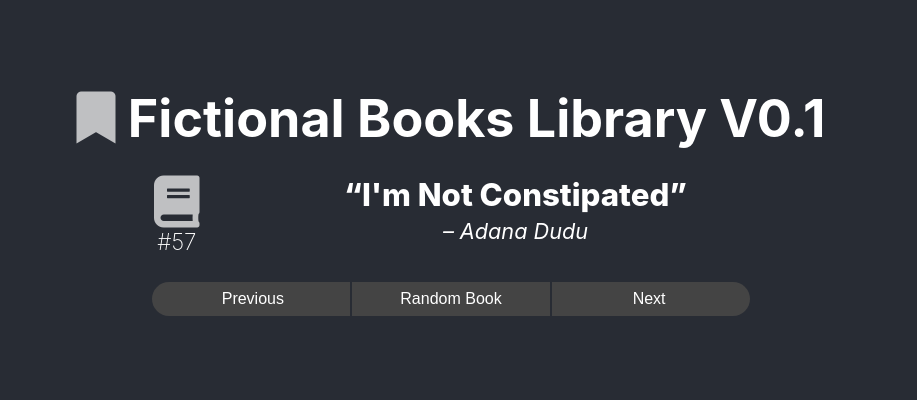
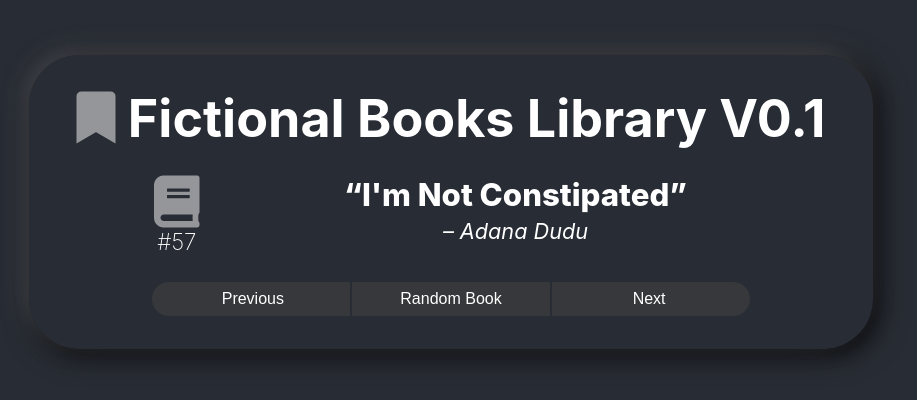
Before and after one commit to thebigdavec/fictional-books-library, a React (Create React App) app: page / in a window 1280 px wide. Shown: the part 198-598 px from the top of the page, without its empty margins (189-1106 px from the left). Built offline with nearby package versions, Linux system fonts and the light colour scheme.

Commit message:
Fix some CSS for more consistency and correct Showjumping to one word.

```diff
--- a/src/App.css
+++ b/src/App.css
@@ -25,7 +25,7 @@
 
 .fa,
 .fas {
-    opacity: .7;
+    opacity: .5;
 }
 
 .book-number {
@@ -54,7 +54,7 @@ cite::before {
 
 button {
     color: white;
-    background: #444;
+    background: #4448;
     padding: .5em 1.5em;
     border: none;
     outline: none;
@@ -103,3 +103,9 @@ button[disabled] {
     width: 80%;
     text-align: center;
 }
+
+.wrapper {
+    padding: 2rem 3rem;
+    box-shadow: -3px -3px 15px #ccc2, -5px -5px 30px #ccc2, 3px 3px 15px #000a, 5px 5px 30px #000a;
+    border-radius: 50px;
+}
--- a/src/App.js
+++ b/src/App.js
@@ -7,7 +7,7 @@ class App extends React.Component {
 		this.state = {
 			books: [
 				{ title: 'Falling Off Of A Cliff', author: 'Eileen Dover', contributor: 'Anonymous' },
-				{ title: 'Show Jumping', author: 'Major BottomSaw', contributor: 'Anonymous' },
+				{ title: 'Showjumping', author: 'Major BottomSaw', contributor: 'Anonymous' },
 				{ title: 'Just Kidding', author: 'Paul Duvverwon and Scott Belzon', contributor: 'Dave Collison' },
 				{ title: 'A Quick Drink', author: 'Jean Antonique', contributor: 'Dave Collison' },
 				{ title: 'Scattered Showers', author: 'Peter Patter and Em Burella', contributor: 'Dave Collison' },
@@ -191,7 +191,7 @@ class App extends React.Component {
 	render() {
 		return (
 			<div className="App">
-				<div>
+				<div className="wrapper">
 					<h1>
 						<i className="fa fa-bookmark" aria-hidden="true" /> Fictional Books Library V0.1
 					</h1>
```
